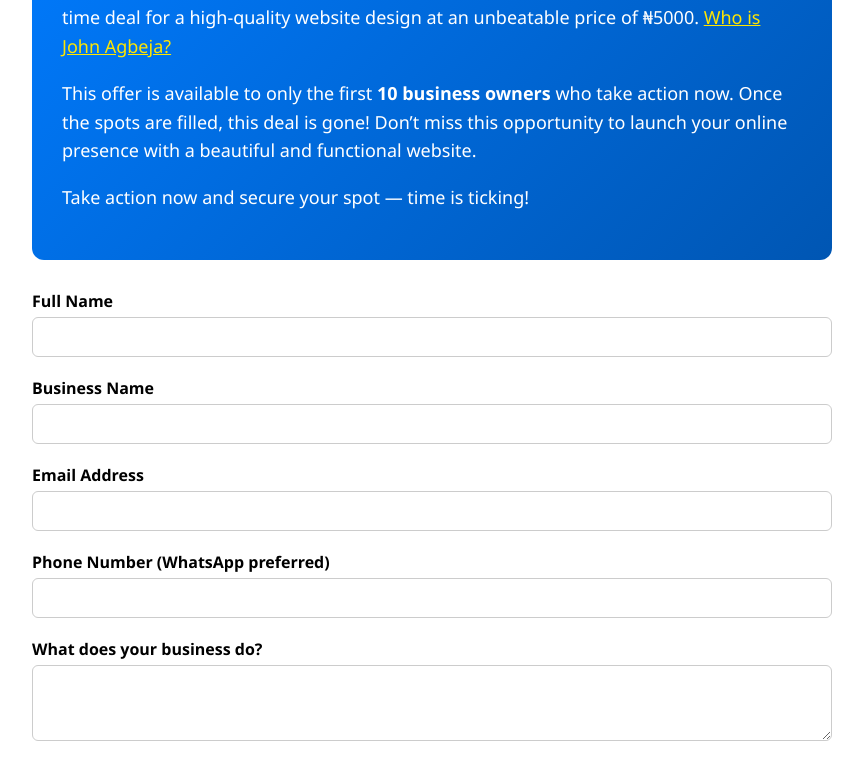
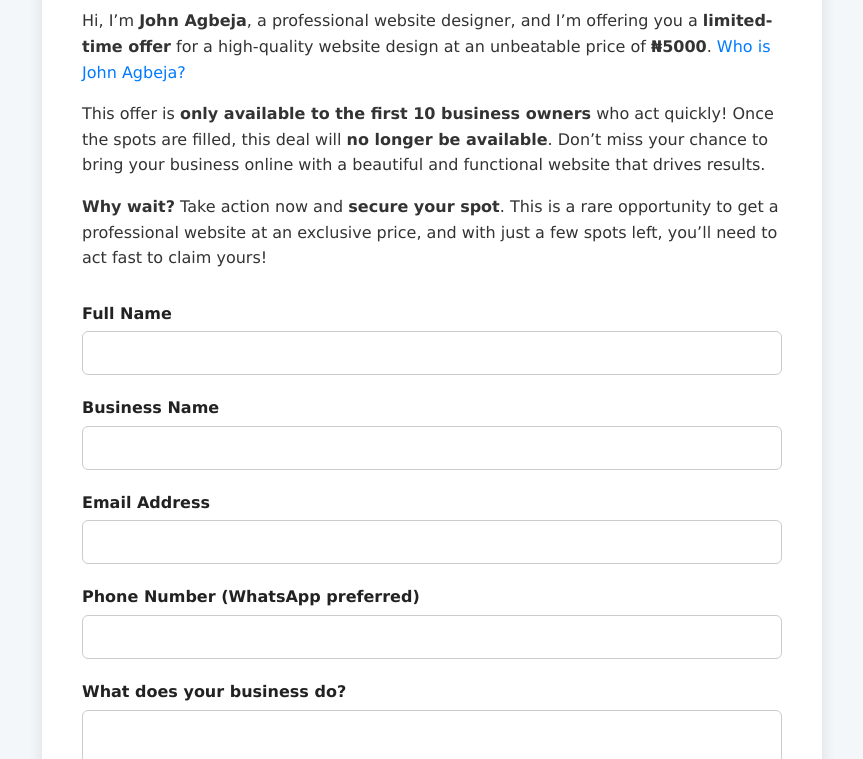
Before and after one commit to John-Agbeja/Free_Website, a plain HTML site: page index.html in a window 1280 px wide. Shown: the part 200-959 px from the top of the page, without its empty margins (208-1071 px from the left). Drawn offline with Linux system fonts and the light colour scheme.

Commit message:
Update index.html

```diff
--- a/index.html
+++ b/index.html
@@ -3,17 +3,20 @@
 <head>
   <meta charset="UTF-8" />
   <meta name="viewport" content="width=device-width, initial-scale=1" />
-  <title>Website Design Offer – Only ₦5000!</title>
+  <title>Website Design Offer – Just ₦5000!</title>
   <style>
     body {
-      font-family: 'Segoe UI', sans-serif;
+      font-family: 'Verdana', sans-serif;
+      font-size: 16px;
+      line-height: 1.6;
       background-color: #f4f7fa;
       margin: 0;
       padding: 0;
+      color: #222;
     }
 
     .container {
-      max-width: 800px;
+      max-width: 700px;
       margin: 40px auto;
       background: #fff;
       padding: 40px;
@@ -21,25 +24,24 @@
       box-shadow: 0 4px 15px rgba(0, 0, 0, 0.1);
     }
 
-    .hero {
-      background: linear-gradient(135deg, #007BFF, #0056b3);
-      color: white;
-      padding: 30px;
-      border-radius: 12px;
-      margin-bottom: 30px;
+    h1 {
+      text-align: center;
+      color: #0056b3;
+      font-size: 28px;
+      margin-bottom: 20px;
     }
 
-    .hero h1 {
-      margin-top: 0;
+    p {
+      color: #333;
+      margin-bottom: 15px;
     }
 
-    .hero p {
-      font-size: 18px;
-      line-height: 1.6;
+    a {
+      color: #007BFF;
+      text-decoration: none;
     }
 
-    .hero a {
-      color: #ffe600;
+    a:hover {
       text-decoration: underline;
     }
 
@@ -55,7 +57,7 @@
 
     input, textarea, select, button {
       width: 100%;
-      padding: 10px;
+      padding: 12px;
       margin-bottom: 20px;
       border-radius: 6px;
       border: 1px solid #ccc;
@@ -81,37 +83,46 @@
       color: #888;
       font-size: 14px;
     }
+
+    @media (max-width: 768px) {
+      .container {
+        padding: 20px;
+      }
+
+      h1 {
+        font-size: 24px;
+      }
+    }
   </style>
 </head>
 <body>
 
 <div class="container">
-    <div class="hero">
-      <h1>Get a Stunning Website for Just ₦5000!</h1>
+  <h1>Let Me Build You a Stunning Website – Only ₦5000!</h1>
+
   <p>
-        Hi, I’m <strong>John Agbeja</strong>, a professional website designer, and I’m offering you a limited-time deal for a high-quality website design at an unbeatable price of ₦5000.
+    Hi, I’m <strong>John Agbeja</strong>, a professional website designer, and I’m offering you a
+    <strong>limited-time offer</strong> for a high-quality website design at an unbeatable price of
+    <strong>₦5000</strong>.
     <a href="https://john-agbeja.github.io/myportfolio/" target="_blank">Who is John Agbeja?</a>
   </p>
-      <p>
-        This offer is available to only the first <strong>10 business owners</strong> who take action now. Once the spots are filled, this deal is gone! Don’t miss this opportunity to launch your online presence with a beautiful and functional website.
-      </p>
-      <p>
-        Take action now and secure your spot — time is ticking!
-      </p>
-    </div>
 
-    <form id="websiteForm">
+  <p>This offer is <strong>only available to the first 10 business owners</strong> who act quickly! Once the spots are filled, this deal will <strong>no longer be available</strong>. Don’t miss your chance to bring your business online with a beautiful and functional website that drives results.</p>
+
+  <p><strong>Why wait?</strong> Take action now and <strong>secure your spot</strong>. This is a rare opportunity to get a professional website at an exclusive price, and with just a few spots left, you’ll need to act fast to claim yours!</p>
+
+  <form id="applicationForm">
     <label for="full_name">Full Name</label>
-      <input type="text" id="full_name" name="full_name" required />
+    <input type="text" id="full_name" name="full_name" required>
 
     <label for="business_name">Business Name</label>
-      <input type="text" id="business_name" name="business_name" required />
+    <input type="text" id="business_name" name="business_name" required>
 
     <label for="email">Email Address</label>
-      <input type="email" id="email" name="email" required />
+    <input type="email" id="email" name="email" required>
 
     <label for="phone">Phone Number (WhatsApp preferred)</label>
-      <input type="tel" id="phone" name="phone" required />
+    <input type="tel" id="phone" name="phone" required>
 
     <label for="business_description">What does your business do?</label>
     <textarea id="business_description" name="business_description" rows="3" required></textarea>
@@ -130,9 +141,9 @@
     <textarea id="features" name="features" rows="3"></textarea>
 
     <label for="start_timeline">How soon do you want to get started?</label>
-      <input type="text" id="start_timeline" name="start_timeline" />
+    <input type="text" id="start_timeline" name="start_timeline">
 
-      <button type="submit">Submit & Pay ₦5000</button>
+    <button type="submit">Submit & Pay ₦5000 – Only a Few Spots Left!</button>
   </form>
 
   <div class="footer">
@@ -141,14 +152,11 @@
 </div>
 
 <script>
-    document.getElementById('websiteForm').addEventListener('submit', function(e) {
+  document.getElementById("applicationForm").addEventListener("submit", function(e) {
     e.preventDefault();
-
-      // Optional: You can collect the form data if you want to save it somewhere
-
-      // Redirect to Paystack Payment
     window.location.href = "https://paystack.com/pay/gja9da-lqp";
   });
 </script>
+
 </body>
 </html>
```
Lines whose indentation alone changed are shown as unchanged.
